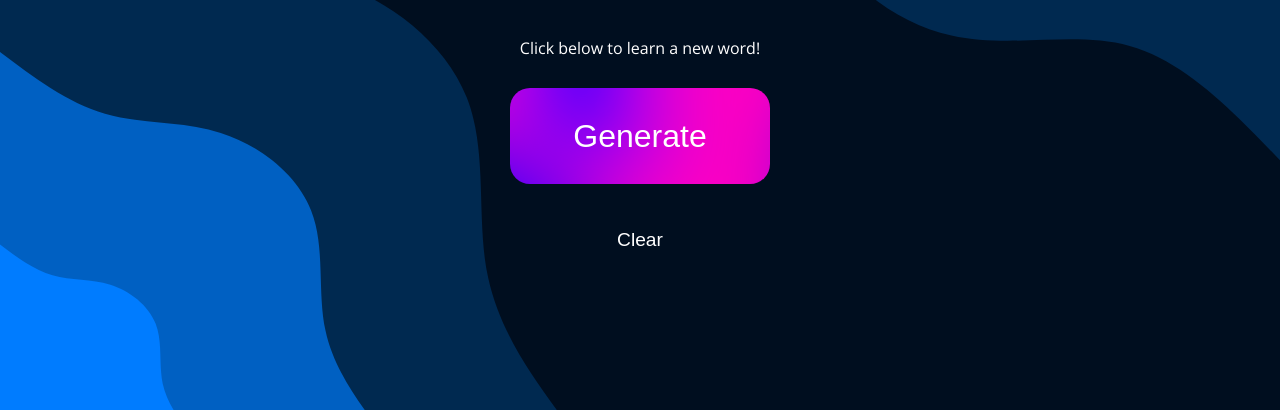
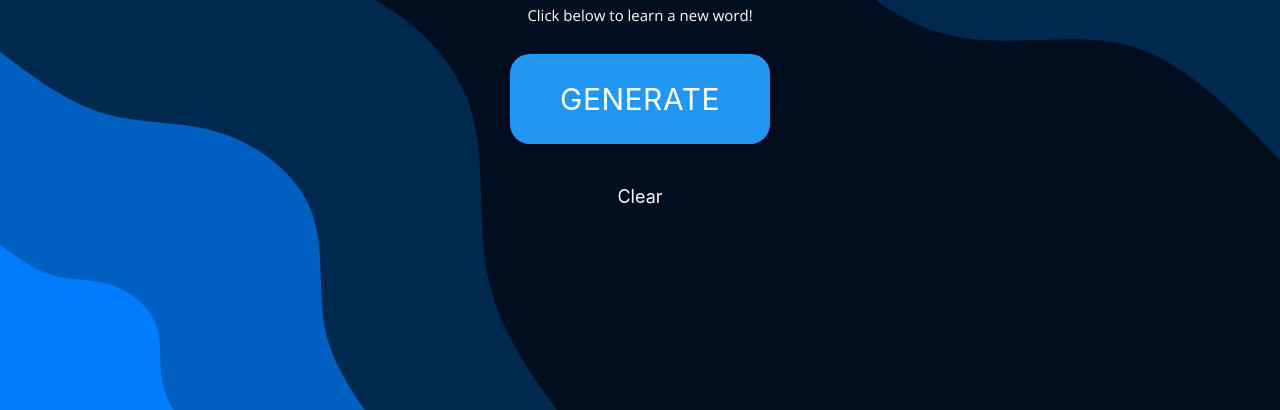
Before and after one commit to Urstupidsammy/Expand-Your-Vernacular, a plain HTML site: page index.html in a window 1280 px wide. Shown: the part 390-800 px from the top of the page. Drawn offline with nearby package versions, Linux system fonts and the light colour scheme.

Commit message:
added css to the button

```diff
--- a/assets/js/script.js
+++ b/assets/js/script.js
@@ -77,6 +77,9 @@ clearBtn.addEventListener("click", clearAll);
 
 generate.addEventListener("click", generateWord);
 
+
+//Future Development Idea
+
 //Create elememt audio
 {/* <audio controls>
   <source src="http://audio.linguarobot.io/en/example-us.mp3" type="audio/mpeg">
--- a/index.html
+++ b/index.html
@@ -5,7 +5,9 @@
     <meta http-equiv="X-UA-Compatible" content="IE=edge" />
     <meta name="viewport" content="width=device-width, initial-scale=1.0" />
     <title>Random Word</title>
+    <link rel="stylesheet" href="https://cdnjs.cloudflare.com/ajax/libs/materialize/1.0.0/css/materialize.min.css">
     <link rel="stylesheet" href="./assets/css/style.css" />
+
   </head>
   <body>
     <!-- Main section  -->
@@ -19,7 +21,7 @@
         <p id="definitionBox">Click below to learn a new word!</p>
 
         <div class="container" id="randomWord">
-          <button id="generate">Generate</button>
+          <button id="generate" class="waves-effect waves-light btn blue pulse">Generate</button>
         </div>
 
         <button id="clear">Clear</button>
@@ -28,5 +30,7 @@
 
     <!-- Script  -->
     <script src="./assets/js/script.js"></script>
+    <script src="https://cdnjs.cloudflare.com/ajax/libs/materialize/1.0.0/js/materialize.min.js"></script>
+
   </body>
 </html>
```
